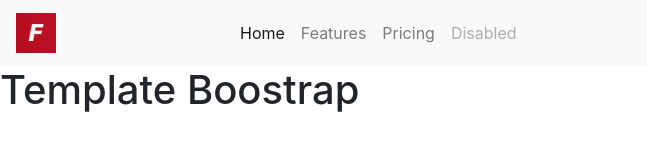
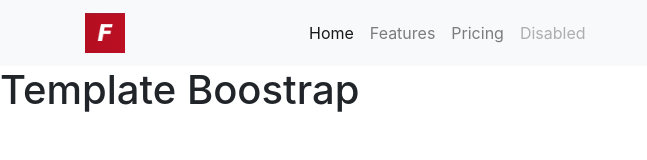
Before and after one commit to alesuarez/basic-bootstrap, a website: page src/index.html in a window 1280 px wide. Shown: the whole page, without its empty margins (0-647 px from the left). Drawn offline with nearby package versions, Linux system fonts and the light colour scheme.

Commit message:
update navbar

```diff
--- a/src/index.html
+++ b/src/index.html
@@ -11,7 +11,8 @@
   <body>
 
     <nav class="navbar navbar-expand-lg navbar-light bg-light">
-      <a class="navbar-brand" href="#">
+      <div class="container">
+        <a class="navbar-brand ml-auto" href="#">
           <img src="img/logo.png" alt="logaso" style="width: 20%;">
         </a>
         <button class="navbar-toggler" type="button" data-toggle="collapse" data-target="#navbarNav" aria-controls="navbarNav" aria-expanded="false" aria-label="Toggle navigation">
@@ -33,6 +34,7 @@
             </li>
           </ul>
         </div>
+      </div>
     </nav>
     <h1>Template Boostrap</h1>
 
```
Lines whose indentation alone changed are shown as unchanged.
